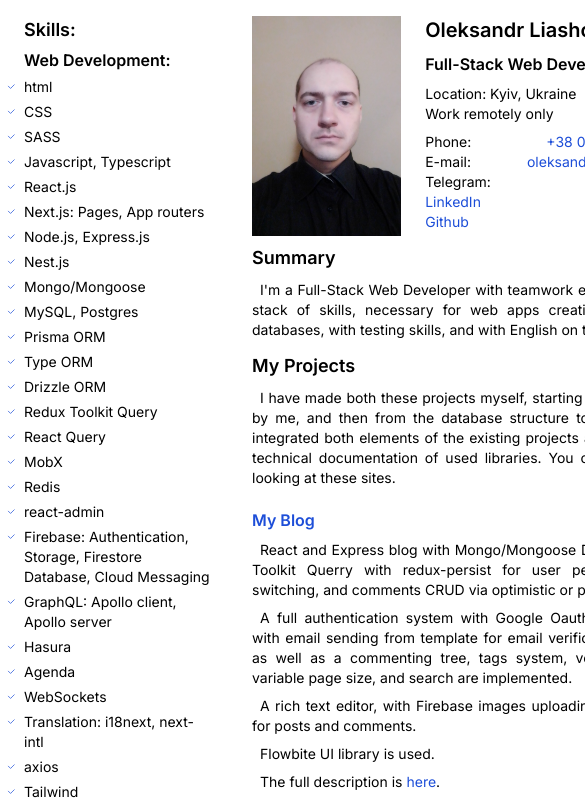
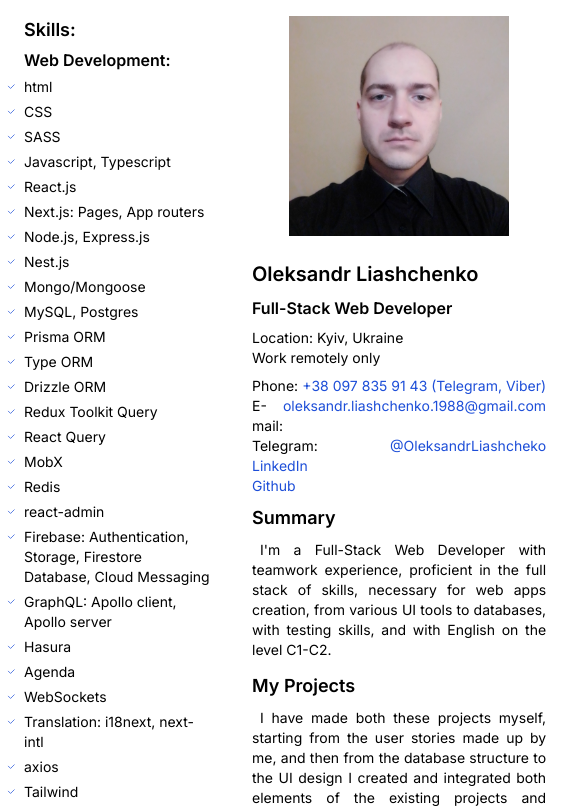
Before and after one commit to aleksandr04635/resume, a Next.js app: page /en/pdf in a window 390 px wide. Shown: the top 809 px of the page, 585 px wide, since content can reach past the window. Built offline with nearby package versions, Linux system fonts and the light colour scheme.

Commit message:
lang fix 6

```diff
--- a/app/_components/contacts.tsx
+++ b/app/_components/contacts.tsx
@@ -9,8 +9,9 @@ export function Contacts({}: Props) {
   const t = useTranslations("Contacts");
 
   return (
-    <div className="mt-0 flex flex-row gap-6">
-      <div className="relative h-[220px] w-[220px]">
+    <div className="mt-0 flex flex-col gap-6 sm:flex-row">
+      <div className="flex flex-row justify-center">
+        <div className="relative flex h-[220px] w-[220px] flex-row justify-center">
           <a href="/my-photo.jpg" download="my-photo.jpg">
             <Image
               fill
@@ -19,6 +20,7 @@ export function Contacts({}: Props) {
               src={"/my-photo.jpg"}
             />
           </a>
+        </div>{" "}
       </div>
       <div className="flex w-full flex-col">
         <h1 className="mb-2 text-xl font-semibold">{t("name")}</h1>
--- a/app/_components/footer.tsx
+++ b/app/_components/footer.tsx
@@ -10,7 +10,7 @@ export const Footer = ({ locale }: { locale: string }) => {
   return (
     <div className="absolute bottom-0 flex h-16 w-full items-center justify-between rounded-none border-t border-layout-border bg-white pr-[20px] dark:border-none dark:bg-dark-additional-bg/40">
       <Link
-        className="link-stand mx-10"
+        className="link-stand ml-10"
         href="/"
         target="_blank"
         rel="noopener noreferrer"
@@ -19,7 +19,7 @@ export const Footer = ({ locale }: { locale: string }) => {
       </Link>
 
       <Link
-        className="link-stand mx-10"
+        className="link-stand mr-10"
         target="_blank"
         rel="noopener noreferrer"
         href={"https://github.com/aleksandr04635"}
--- a/app/_components/language-switch.tsx
+++ b/app/_components/language-switch.tsx
@@ -14,10 +14,10 @@ export const LanguageSwitch = ({ locale }: { locale: string }) => {
   const path = pathname.split("/").slice(2).join("/");
 
   const handleLanguageChange = (newLocale: string) => {
-    console.log("locale from LanguageSwitch:", locale);
-    console.log("newLocale from LanguageSwitch:", newLocale);
+    //console.log("locale from LanguageSwitch:", locale);
+    //console.log("newLocale from LanguageSwitch:", newLocale);
     if (newLocale !== locale) {
-      console.log("path from LanguageSwitch:", path);
+      //console.log("path from LanguageSwitch:", path);
       router.push(`/${newLocale}/${path}`);
       router.refresh();
       //for import { useRouter, usePathname } from "@/navigation";
```
Lines whose indentation alone changed are shown as unchanged.
